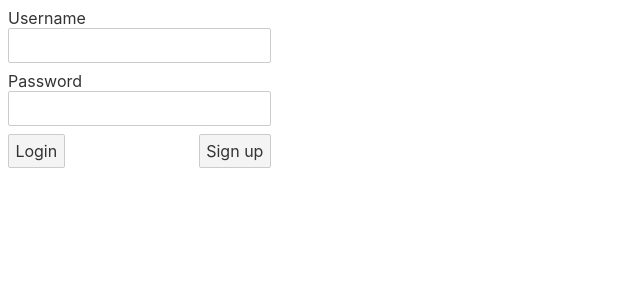
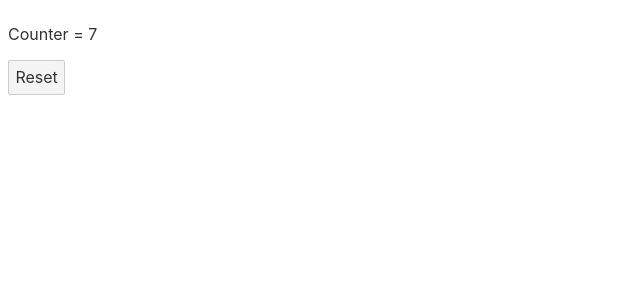
Before and after one commit to volodymyrprokopyuk/problem-solving, a Svelte app in the folder js/svelte/: page / in a window 1280 px wide. Shown: the top 300 px of the page, without its empty margins (0-640 px from the left). Built offline with nearby package versions, Linux system fonts and the light colour scheme.

Commit message:
feat(svelte): add CounterStore

```diff
--- a/js/svelte/src/App.svelte
+++ b/js/svelte/src/App.svelte
@@ -30,6 +30,7 @@
   const buttons = ["A", "B", "C"]
   let bselected
   function buttonSelected(ev) { bselected = ev.detail }
+  import CounterStore from "./CounterStore.svelte"
 
   // Travel packing checklist
   import Login from "./Login.svelte"
@@ -60,11 +61,16 @@
      </SlotShipping> -->
 <!-- <EventButtons {buttons} selected={bselected} on:buttonSelected={buttonSelected}/>
      {#if bselected}<p>Selected: {bselected}</p>{/if} -->
+<CounterStore/>
 
 <!-- Travel packing checklist -->
 <!-- <main>
      <h1>Travel packing checklist</h1>
-     <Login/>
+     {#if page === Login}
+     <Login on:login={() => page = CheckList}/>
+     {:else}
+     <CheckList on:logout={() => page = Login}/>
+     {/if}
      </main>
 
      <style>
@@ -81,8 +87,3 @@
      text-align: center;
      }
      </style> -->
-{#if page === Login}
-  <Login on:login={() => page = CheckList}/>
-{:else}
-  <CheckList on:logout={() => page = Login}/>
-{/if}
--- /dev/null
+++ b/js/svelte/src/CounterStore.svelte
@@ -0,0 +1,18 @@
+<!-- <script>
+     import { onDestroy } from "svelte"
+     import { incCounter } from "./stores"
+
+     let counter = 0
+     const unsubscribe = incCounter.subscribe(newVal => counter = newVal)
+     onDestroy(unsubscribe)
+     </script>
+
+     <p>Counter = {counter}</p>
+     <button type="button" on:click={() => incCounter.set(0)}>Reset</button> -->
+
+<script>
+ import { incCounter } from "./stores"
+</script>
+
+<p>Counter = {$incCounter}</p>
+<button type="button" on:click={() => $incCounter = 0}>Reset</button>
--- /dev/null
+++ b/js/svelte/src/stores.js
@@ -0,0 +1,9 @@
+import { readable, writable } from "svelte/store"
+
+let counter = 0
+
+export const incCounter = writable(counter, set => {
+  // const token = setInterval(() => set(++counter), 1000)
+  const token = setInterval(() => { counter += 1; set(counter) }, 1000)
+  return () => clearInterval(token)
+})
```
